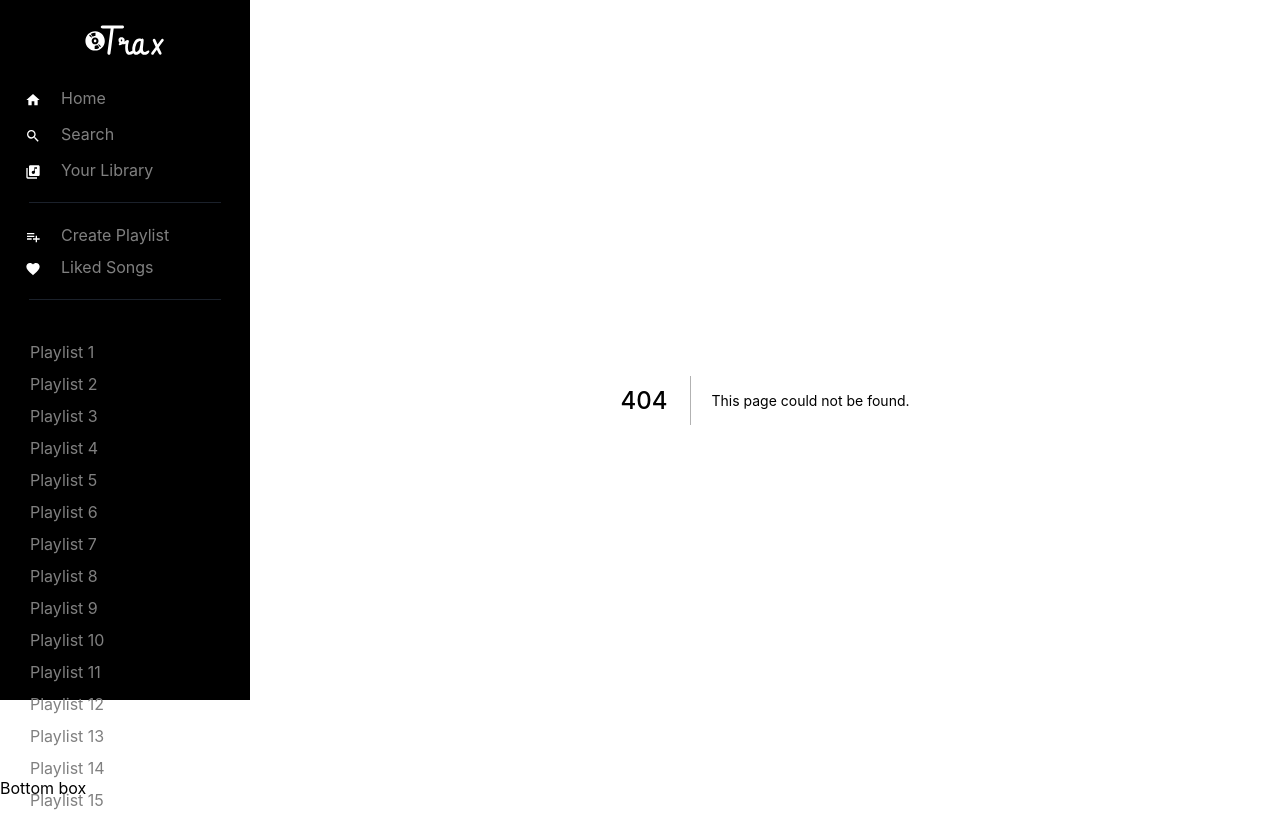
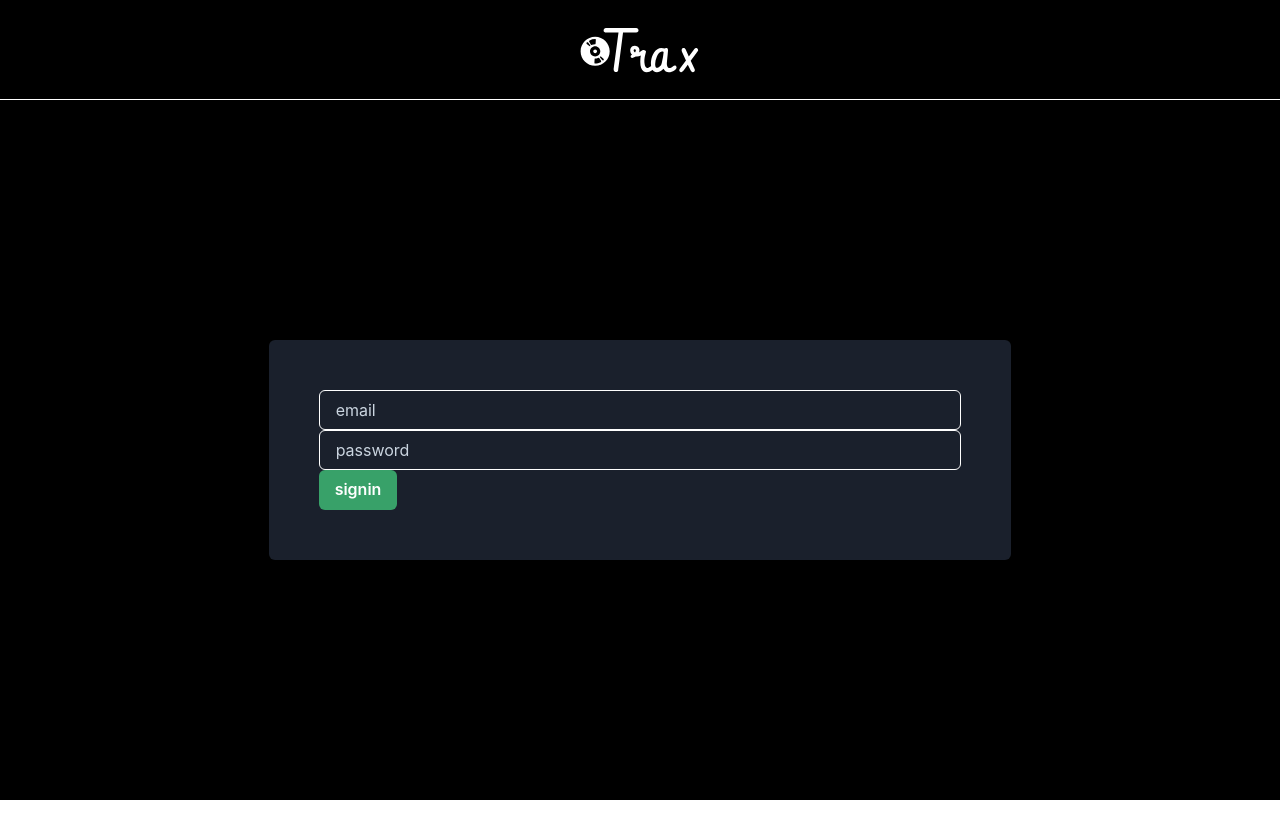
Before and after one commit to simonbeirouti/fullstack-next-musicapp, a Next.js app: page /signin in a window 1280 px wide. Before the commit this address had no page. Built offline with nearby package versions, Linux system fonts and the light colour scheme.

Commit message:
create signin and signup pages

```diff
--- /dev/null
+++ b/pages/signin.tsx
@@ -0,0 +1,11 @@
+import AuthForm from "../components/authForm"
+
+const Signin = () => {
+    return (
+        <AuthForm mode="signin" />
+    )
+}
+
+Signin.authpage = true
+
+export default Signin
```
Also changed, not shown: pages/signup.tsx (added, +11 -0 lines).
